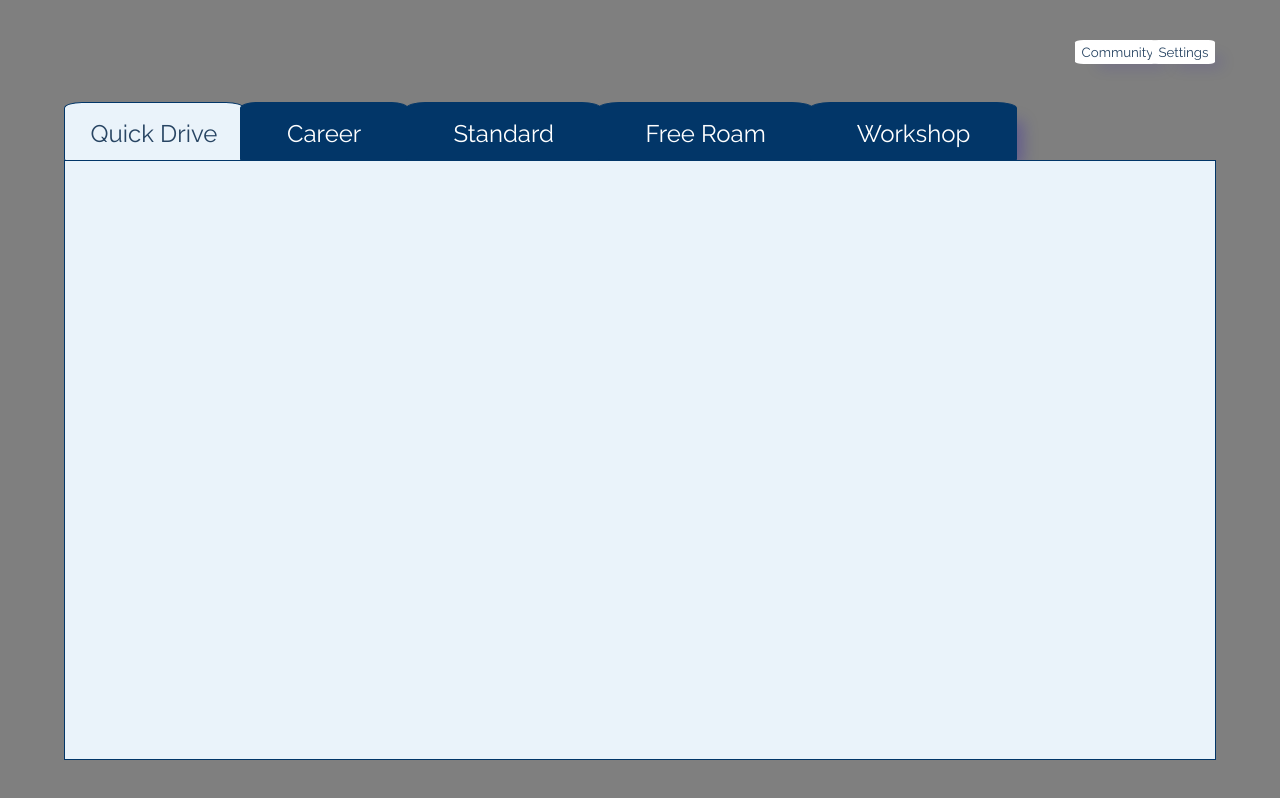
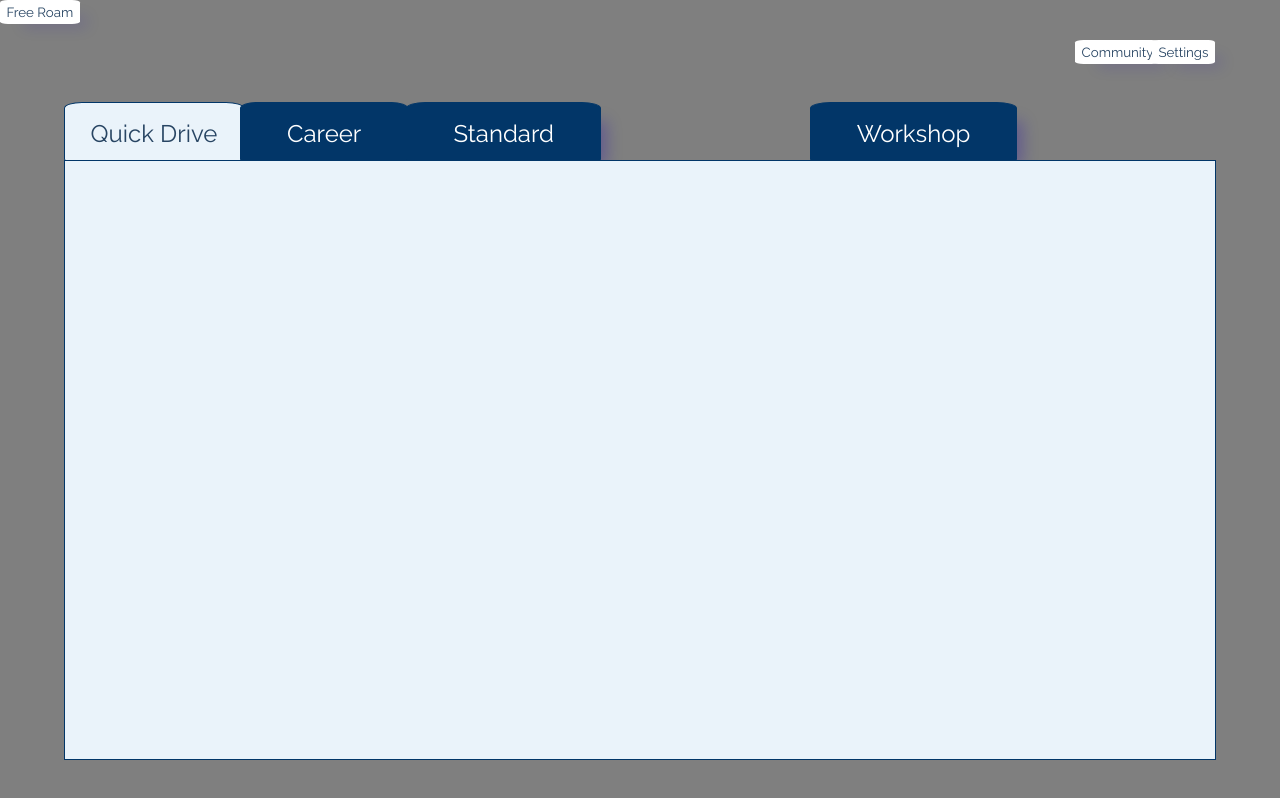
Before and after one commit to JosefWalls/trainSimulatorUIClone, a plain HTML site: page drive/career/index.html in a window 1280 px wide. Drawn offline with Linux system fonts and the light colour scheme.

Commit message:
Changed for test

```diff
--- a/drive/career/index.css
+++ b/drive/career/index.css
@@ -70,7 +70,7 @@ button {
  }
 
 
-#freeRoam {
+/* #freeRoam {
     padding: 2vh 3.6vw 2vh 3.6vw;
     position: absolute;
     top: 12.7vh;
@@ -79,7 +79,7 @@ button {
     color: white;
     background: rgb(2, 54, 104);
     font-size: 1.5em;
-}
+} */
 
 
 #workshop {
```
